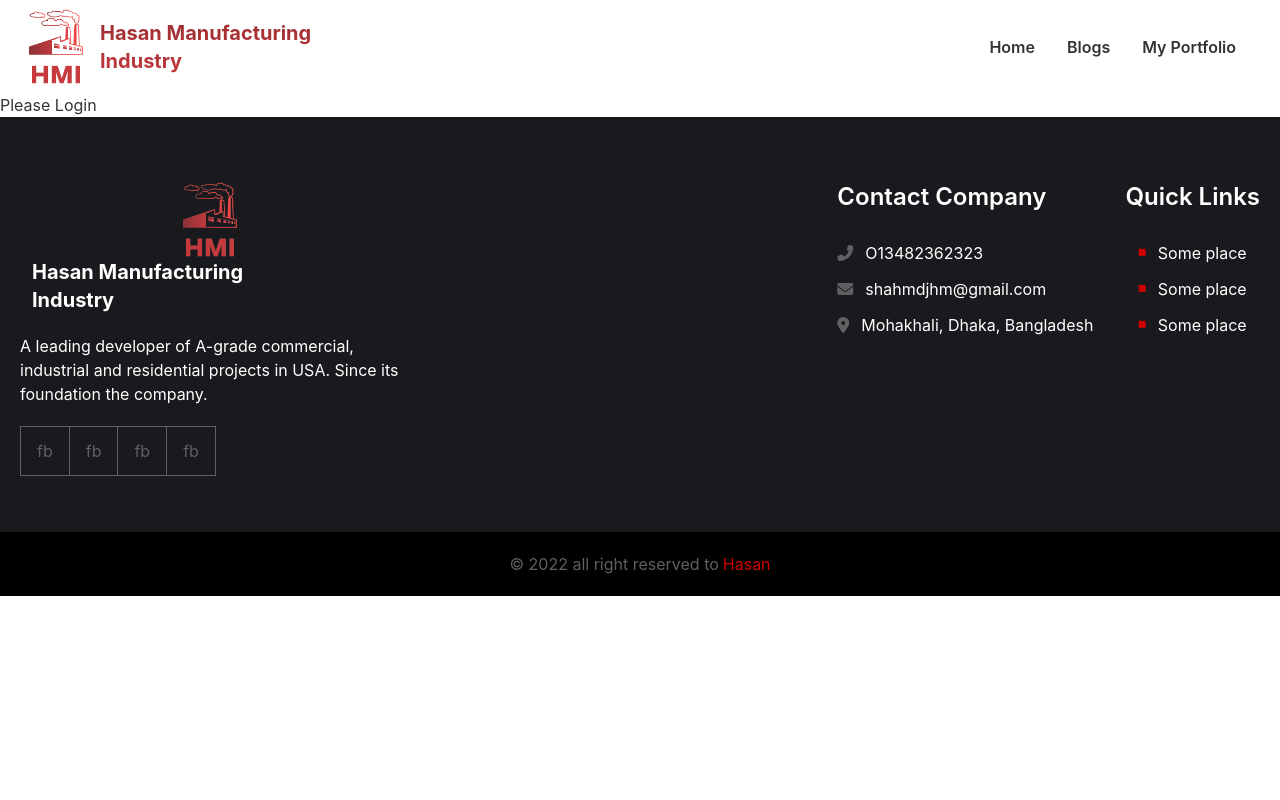
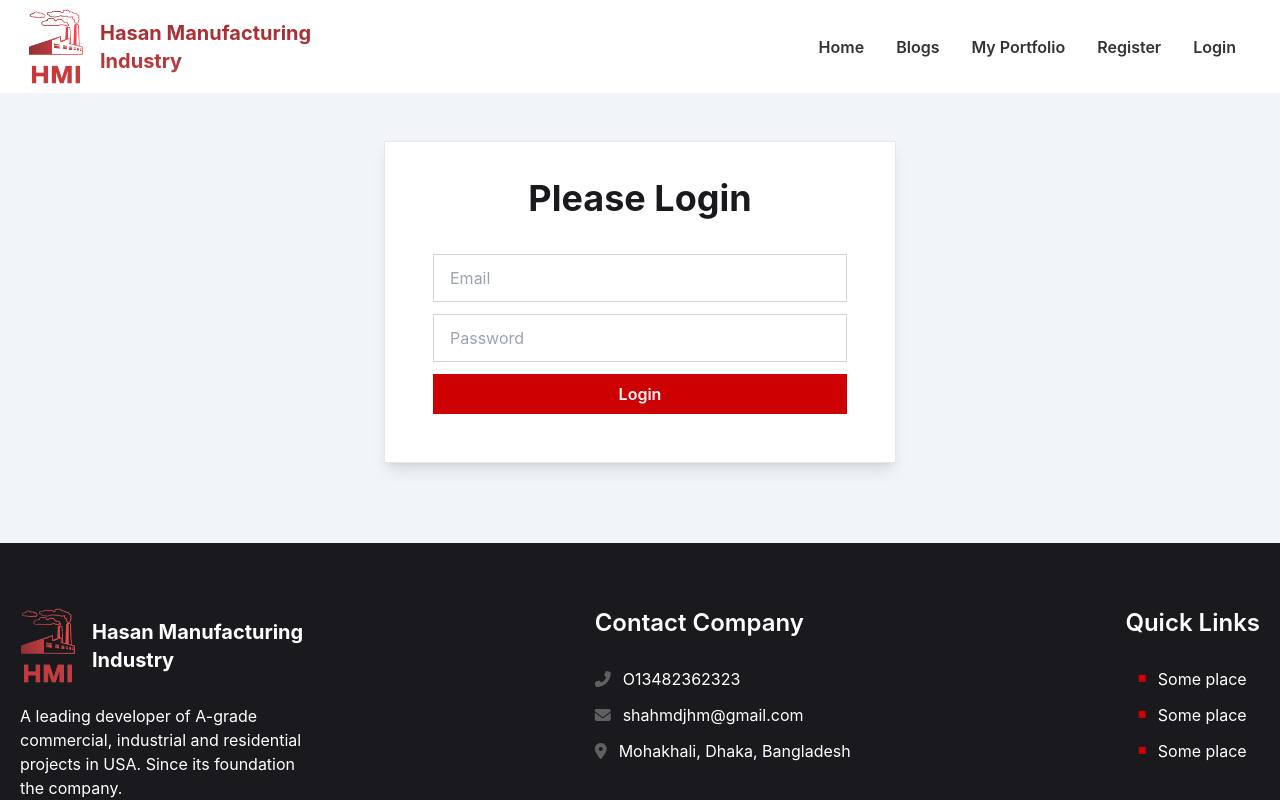
Before and after one commit to mdjannatulhasan/manufacturer-client, a React (Create React App) app: page /login in a window 1280 px wide. Shown: the top 800 px of the page. Built offline with nearby package versions, Linux system fonts and the light colour scheme.

Commit message:
Login and Register Page frontend design

```diff
--- a/package.json
+++ b/package.json
@@ -12,6 +12,7 @@
     "react": "^18.1.0",
     "react-dom": "^18.1.0",
     "react-firebase-hooks": "^5.0.3",
+    "react-hook-form": "^7.31.2",
     "react-router-dom": "^6.3.0",
     "react-scripts": "5.0.1",
     "swiper": "^8.1.5",
--- a/src/Pages/Components/RequireAuth.js
+++ b/src/Pages/Components/RequireAuth.js
@@ -1,9 +1,7 @@
 import React from "react";
-import { getAuth } from "firebase/auth";
 import { Navigate, useLocation } from "react-router-dom";
-import app from "../../firebase.init";
+import auth from "../../firebase.init";
 
-const auth = getAuth(app);
 function RequireAuth({ children }) {
     let location = useLocation();
 
--- a/src/Pages/Login/Login.js
+++ b/src/Pages/Login/Login.js
@@ -1,7 +1,31 @@
 import React from "react";
+import { useForm } from "react-hook-form";
 
 const Login = () => {
-    return <div>Please Login</div>;
+    const {
+        register,
+        handleSubmit,
+        watch,
+        formState: { errors },
+    } = useForm();
+    const onSubmit = (data) => console.log(data);
+    return (
+        <div className="bg-slate-100">
+            <div className="container text-center pt-12 pb-20">
+                <div className="bg-white shadow-lg border max-w-lg mx-auto pt-9 pb-12 px-12">
+                    <h1 className="text-accent text-4xl font-bold mb-9">Please Login</h1>
+                    <form className="grid grid-cols-1 mt-5 space-y-3 " onSubmit={handleSubmit(onSubmit)}>
+                        <input className="input input-bordered rounded-none w-full" placeholder="Email" {...register("email", { required: true })} />
+                        {errors.email && <span>This field is required</span>}
+                        <input className="input input-bordered rounded-none w-full" placeholder="Password" {...register("password", { required: true })} />
+                        {errors.password && <span>This field is required</span>}
+
+                        <input className="bg-primary text-white font-semibold py-2" type="submit" value="Login" />
+                    </form>
+                </div>
+            </div>
+        </div>
+    );
 };
 
 export default Login;
--- a/src/Pages/Register/Register.js
+++ b/src/Pages/Register/Register.js
@@ -1,7 +1,38 @@
-import React from "react";
+import React, { useState } from "react";
+import { useForm } from "react-hook-form";
 
 const Register = () => {
-    return <div>Registar Here</div>;
+    const [pwMismatch, setPwMismatch] = useState(false);
+    const {
+        register,
+        handleSubmit,
+        formState: { errors },
+    } = useForm();
+    const onSubmit = (data) => {
+        if (data?.password !== data?.retypePassword) {
+            setPwMismatch(true);
+        } else {
+            setPwMismatch(false);
+        }
+    };
+    return (
+        <div className="bg-slate-100">
+            <div className="container text-center pt-12 pb-20">
+                <div className="border max-w-lg mx-auto pt-9 pb-12 px-12 shadow-lg bg-white">
+                    <h1 className="text-accent text-4xl font-bold mb-9">Please Register Here</h1>
+                    <form className="grid grid-cols-1 mt-5 space-y-3 " onSubmit={handleSubmit(onSubmit)}>
+                        <input type="text" className="input input-bordered rounded-none w-full" placeholder="Email" {...register("email", { required: true, pattern: /^\S+@\S+$/i })} />
+                        {errors.email && <span>Please enter a valid email</span>}
+                        <input type="password" className="input input-bordered rounded-none w-full" placeholder="Password" {...register("password", { required: true })} />
+                        {errors.password && <span>This field is required</span>}
+                        <input type="password" className="input input-bordered rounded-none w-full" placeholder="Type password again" {...register("retypePassword", { required: true })} />
+                        {pwMismatch ? <p className="text-rose-500">Password mismatch</p> : ""}
+                        <input className="hover:cursor-pointer bg-primary text-white font-semibold py-2" type="submit" value="Register" />
+                    </form>
+                </div>
+            </div>
+        </div>
+    );
 };
 
 export default Register;
--- a/src/Pages/Shared/Footer.js
+++ b/src/Pages/Shared/Footer.js
@@ -7,8 +7,8 @@ const Footer = () => {
             <div className="bg-accent pt-16 pb-14">
                 <div className=" container">
                     <div className="flex flex-col lg:flex-row space-y-8 lg:space-y-0 justify-between lg:gap-8 text-white text-center lg:text-left">
-                        <div className="space-y-5 max-w-sm mx-auto lg:ml-0">
-                            <Link to="/" className="text-white font-bold text-xl flex-col lg:flex-row space-x-3 items-center justify-center">
+                        <div className="space-y-5 max-w-[300px] mx-auto lg:mx-0">
+                            <Link to="/" className="text-white flex font-bold text-xl flex-col lg:flex-row space-x-3 items-center justify-center lg:justify-start">
                                 <figure>
                                     <img className="mx-auto mb-2 lg:mb-0" src="/icon.png" width="60" alt="" />
                                 </figure>
@@ -39,7 +39,7 @@ const Footer = () => {
                                 <div>
                                     <a className="hover:text-primary transition-colors" href="tel:O13482362323">
                                         <span className="text-[#605F61] mr-3">
-                                            <i class="fas fa-phone-alt"></i>
+                                            <i className="fas fa-phone-alt"></i>
                                         </span>
                                         O13482362323
                                     </a>
@@ -47,14 +47,14 @@ const Footer = () => {
                                 <div>
                                     <a className="hover:text-primary transition-colors transition" href="mailto:shahmdjhm@gmail.com">
                                         <span className="text-[#605F61] mr-3">
-                                            <i class="fas fa-envelope"></i>
+                                            <i className="fas fa-envelope"></i>
                                         </span>
                                         shahmdjhm@gmail.com
                                     </a>
                                 </div>
                                 <div to="/">
                                     <span className="text-[#605F61] mr-3">
-                                        <i class="fas fa-map-marker-alt"></i>
+                                        <i className="fas fa-map-marker-alt"></i>
                                     </span>
                                     Mohakhali, Dhaka, Bangladesh
                                 </div>
@@ -66,7 +66,7 @@ const Footer = () => {
                                 <div className="mx-auto">
                                     <Link className="flex items-center hover:text-primary transition-colors" to="/">
                                         <span className="text-primary mr-3 text-[7px]">
-                                            <i class="fas fa-square-full"></i>
+                                            <i className="fas fa-square-full"></i>
                                         </span>
                                         Some place
                                     </Link>
@@ -74,7 +74,7 @@ const Footer = () => {
                                 <div className="mx-auto">
                                     <Link className="flex items-center hover:text-primary transition-colors" to="/">
                                         <span className="text-primary mr-3 text-[7px]">
-                                            <i class="fas fa-square-full"></i>
+                                            <i className="fas fa-square-full"></i>
                                         </span>
                                         Some place
                                     </Link>
@@ -82,7 +82,7 @@ const Footer = () => {
                                 <div className="mx-auto">
                                     <Link className="flex items-center hover:text-primary transition-colors" to="/">
                                         <span className="text-primary mr-3 text-[7px]">
-                                            <i class="fas fa-square-full"></i>
+                                            <i className="fas fa-square-full"></i>
                                         </span>
                                         Some place
                                     </Link>
--- a/src/Pages/Shared/Header.js
+++ b/src/Pages/Shared/Header.js
@@ -2,20 +2,20 @@ import React from "react";
 import { Link } from "react-router-dom";
 
 const Header = () => {
-    const menuItems = [<Link to="/">Home</Link>, <Link to="/blogs">Blogs</Link>, <Link to="/my-portfolio">My Portfolio</Link>];
+    const menuItems = [<Link to="/">Home</Link>, <Link to="/blogs">Blogs</Link>, <Link to="/my-portfolio">My Portfolio</Link>, <Link to="/register">Register</Link>, <Link to="/login">Login</Link>];
     return (
         <header className="container">
             <div className="navbar bg-base-100">
-                <div className="navbar-start w-full">
+                <div className="navbar-start w-full lg:w-1/2">
                     <div className="dropdown">
-                        <label tabindex="0" className="btn btn-ghost lg:hidden">
+                        <label tabIndex="0" className="btn btn-ghost lg:hidden">
                             <svg xmlns="http://www.w3.org/2000/svg" className="h-5 w-5" fill="none" viewBox="0 0 24 24" stroke="currentColor">
-                                <path stroke-linecap="round" stroke-linejoin="round" stroke-width="2" d="M4 6h16M4 12h8m-8 6h16" />
+                                <path strokeLinecap="round" strokeLinejoin="round" strokeWidth="2" d="M4 6h16M4 12h8m-8 6h16" />
                             </svg>
                         </label>
-                        <ul tabindex="0" className="menu menu-compact dropdown-content mt-3 p-2 shadow bg-base-100 w-52">
-                            {menuItems.map((item) => (
-                                <li>{item}</li>
+                        <ul tabIndex="0" className="menu menu-compact dropdown-content mt-3 p-2 shadow bg-base-100 w-52">
+                            {menuItems.map((item, index) => (
+                                <li key={index}>{item}</li>
                             ))}
                         </ul>
                     </div>
@@ -31,8 +31,10 @@ const Header = () => {
                 </div>
                 <div className="navbar-end hidden lg:flex">
                     <ul className="menu menu-horizontal p-0">
-                        {menuItems.map((item) => (
-                            <li className="font-semibold hover:text-primary">{item}</li>
+                        {menuItems.map((item, index) => (
+                            <li key={index} className="font-semibold hover:text-primary">
+                                {item}
+                            </li>
                         ))}
                     </ul>
                 </div>
```
Also changed, not shown: src/firebase.init.js (+10 -9 lines), 2 other files (tests, documents, lock files or other folders).
